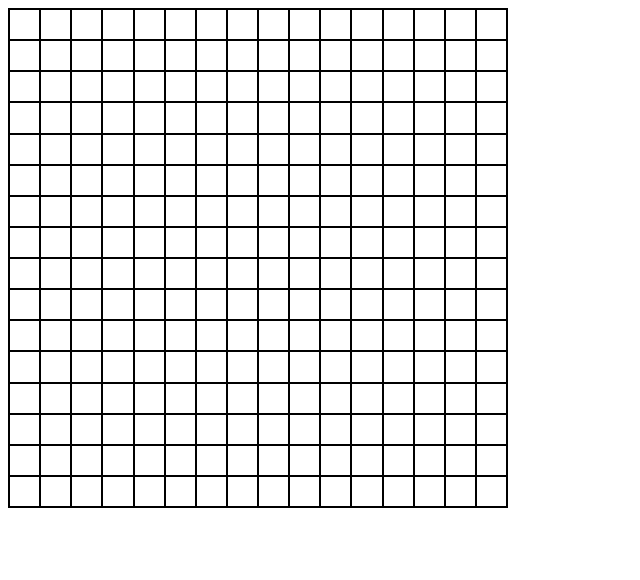
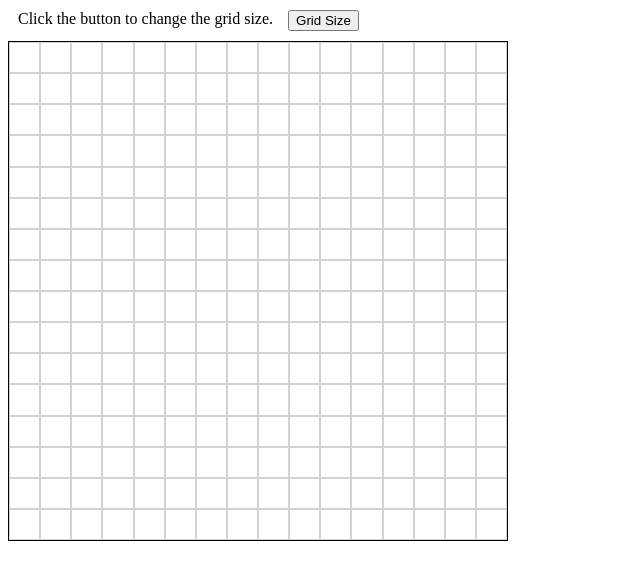
Before and after one commit to lumen019/etch-a-sketch, a plain HTML site: page index.html in a window 1280 px wide. Shown: the whole page, without its empty margins (0-640 px from the left). Drawn offline with Linux system fonts and the light colour scheme.

Commit message:
added button to resize grid

```diff
--- a/index.html
+++ b/index.html
@@ -8,7 +8,12 @@
     <script src="script.js" defer></script>
 </head>
 <body>
+    <div id="buttonContainer">
+        <div>Click the button to change the grid size.</div>
+        <button id="prompt">Grid Size</button>
+    </div>
+
+
     <div id="gridContainer"></div>
-
 </body>
 </html>
--- a/script.js
+++ b/script.js
@@ -1,9 +1,9 @@
 const gridContainer = document.querySelector("#gridContainer");
-const gridSize = 16;
-const totalCells = gridSize * gridSize;
+let gridSize = 16;
+let totalCells = gridSize * gridSize;
 
-
-for (let i = 0; i < totalCells; i++){
+function createGrid () {
+    for (let i = 0; i < totalCells; i++){
     const cell = document.createElement("div");
     cell.classList.add("cell")
     cell.style.width = `${100/gridSize}%`;
@@ -13,3 +13,16 @@ for (let i = 0; i < totalCells; i++){
         cell.style.backgroundColor = "red";
     })
 }
+}
+
+
+const button = document.querySelector("#prompt");
+button.addEventListener("click", event => {
+        gridSize = prompt("Enter your desired grid size (1-100).");
+        totalCells = gridSize * gridSize;
+        gridContainer.innerHTML = " ";
+        createGrid();
+    })
+
+
+createGrid();
--- a/style.css
+++ b/style.css
@@ -5,12 +5,17 @@
 #gridContainer {
     display: flex;
     flex-wrap: wrap;
-    justify-content: space-between;
     width: 500px;
     height: 500px;
     border: 1px solid black;
 }
 
 .cell {
-    border: 1px solid black;
+    border: 1px solid lightgray;
 }
+
+#buttonContainer {
+    display: flex;
+    gap: 15px;
+    margin: 10px;
+}
```
